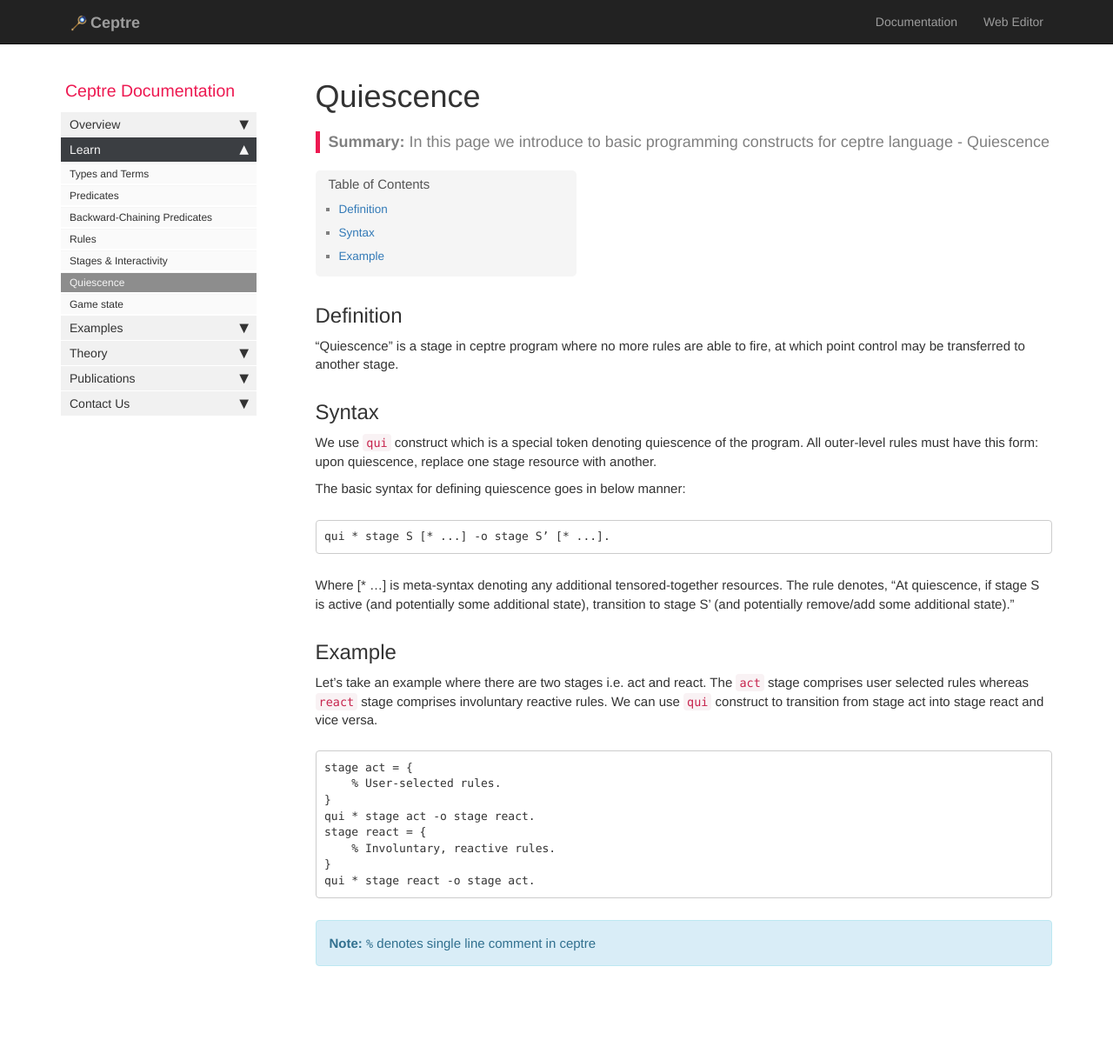
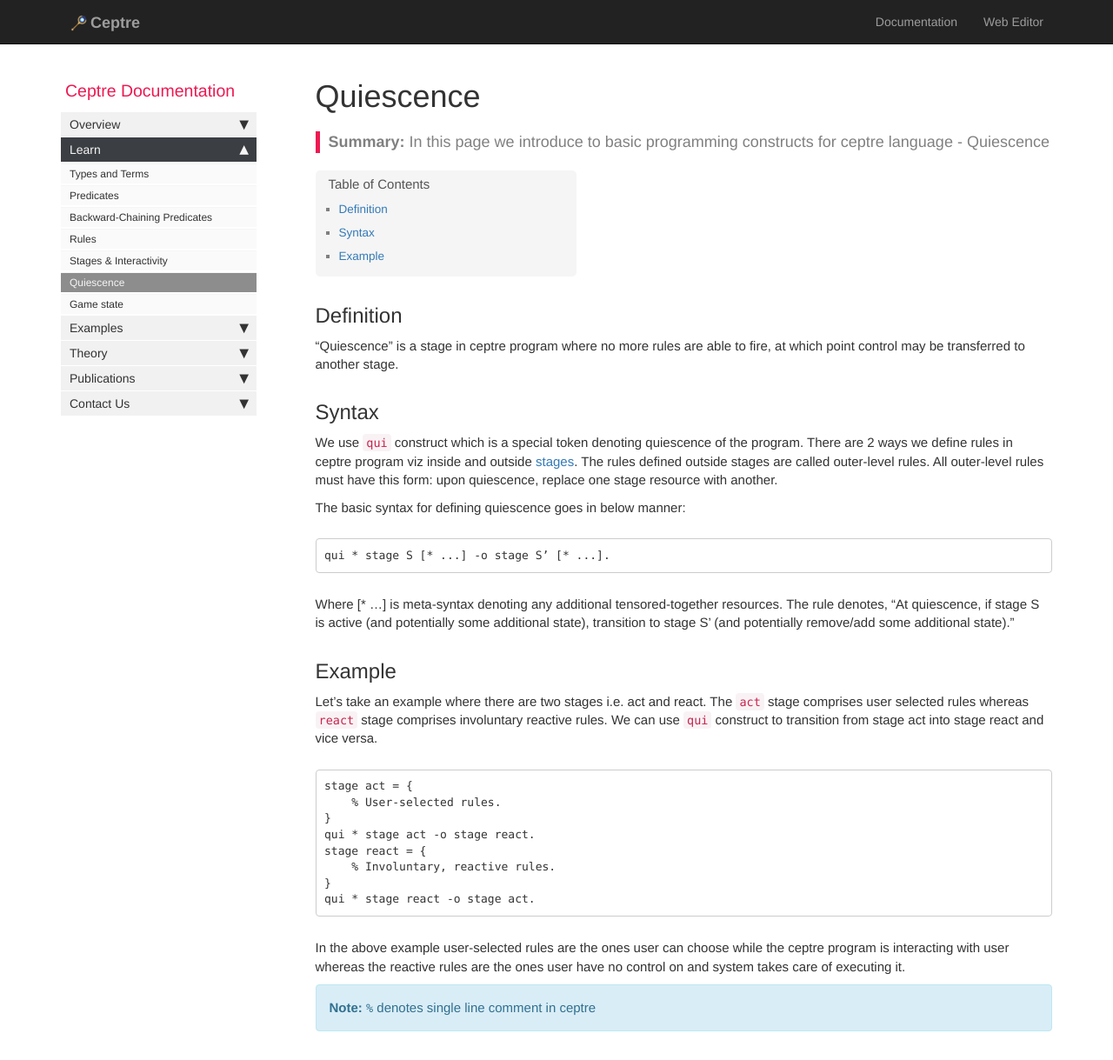
Before and after one commit to ashakhatri007/CeptreDocs, a Jekyll site: the page built from pages/Learn/Quiescence.md, in a window 1280 px wide and 1219 px high. Shown: the whole window at 87% size. Built offline with Jekyll 4.4.1, drawn with Linux system fonts in a browser that asks for light colours; comment, search, counter and statistics services are not loaded.

Commit message:
Update Quiescence.md

````diff
--- a/pages/Learn/Quiescence.md
+++ b/pages/Learn/Quiescence.md
@@ -12,7 +12,7 @@ folder: Learn
 
 ## Syntax
 
-We use `qui` construct which is a special token denoting quiescence of the program. All outer-level rules must have this form: upon quiescence, replace one stage resource with another.
+We use `qui` construct which is a special token denoting quiescence of the program. There are 2 ways we define rules in ceptre program viz inside and outside [stages](/Stages_Interactivity.html). The rules defined outside stages are called outer-level rules. All outer-level rules must have this form: upon quiescence, replace one stage resource with another.
 
 The basic syntax for defining quiescence goes in below manner:
 ```
@@ -36,4 +36,6 @@ stage react = {
 qui * stage react -o stage act.
 ```
 
+In the above example user-selected rules are the ones user can choose while the ceptre program is interacting with user whereas the reactive rules are the ones user have no control on and system takes care of executing it.
+
 {% include note.html content="`%` denotes single line comment in ceptre" %}
````
